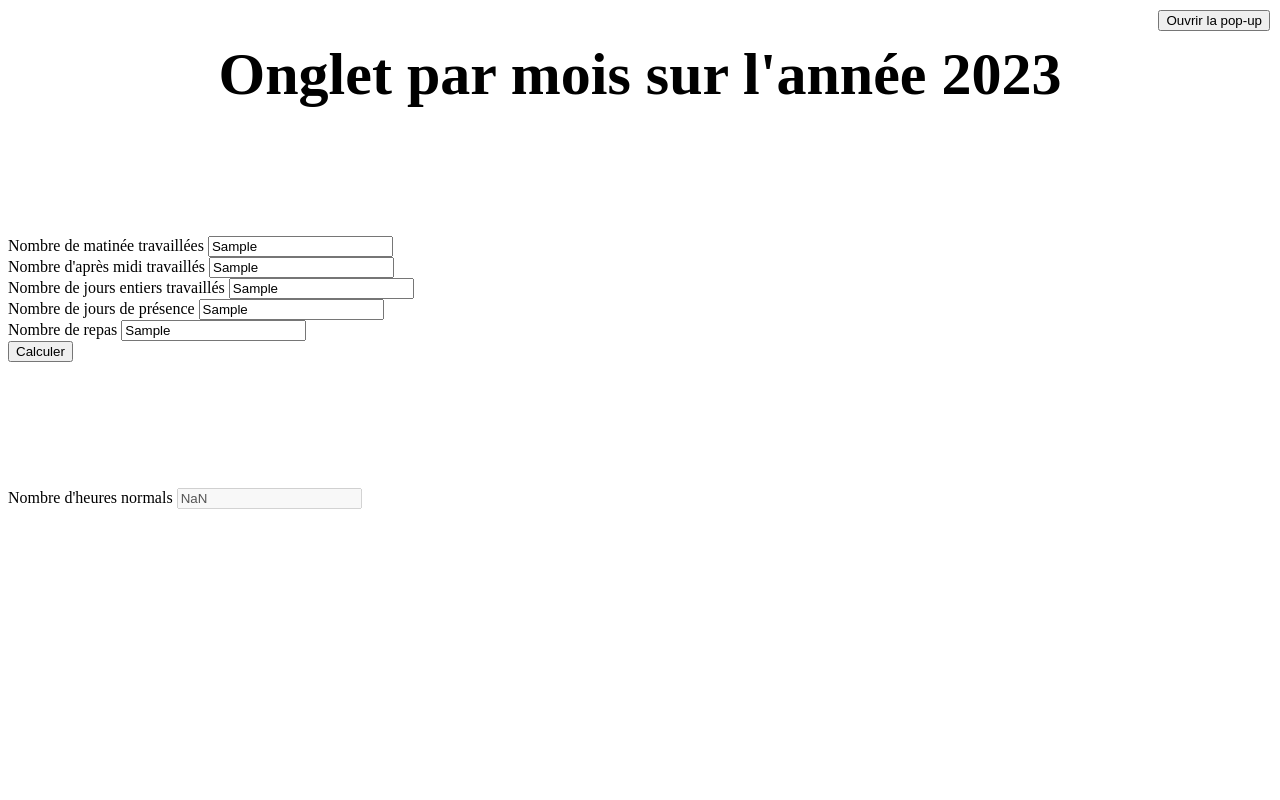
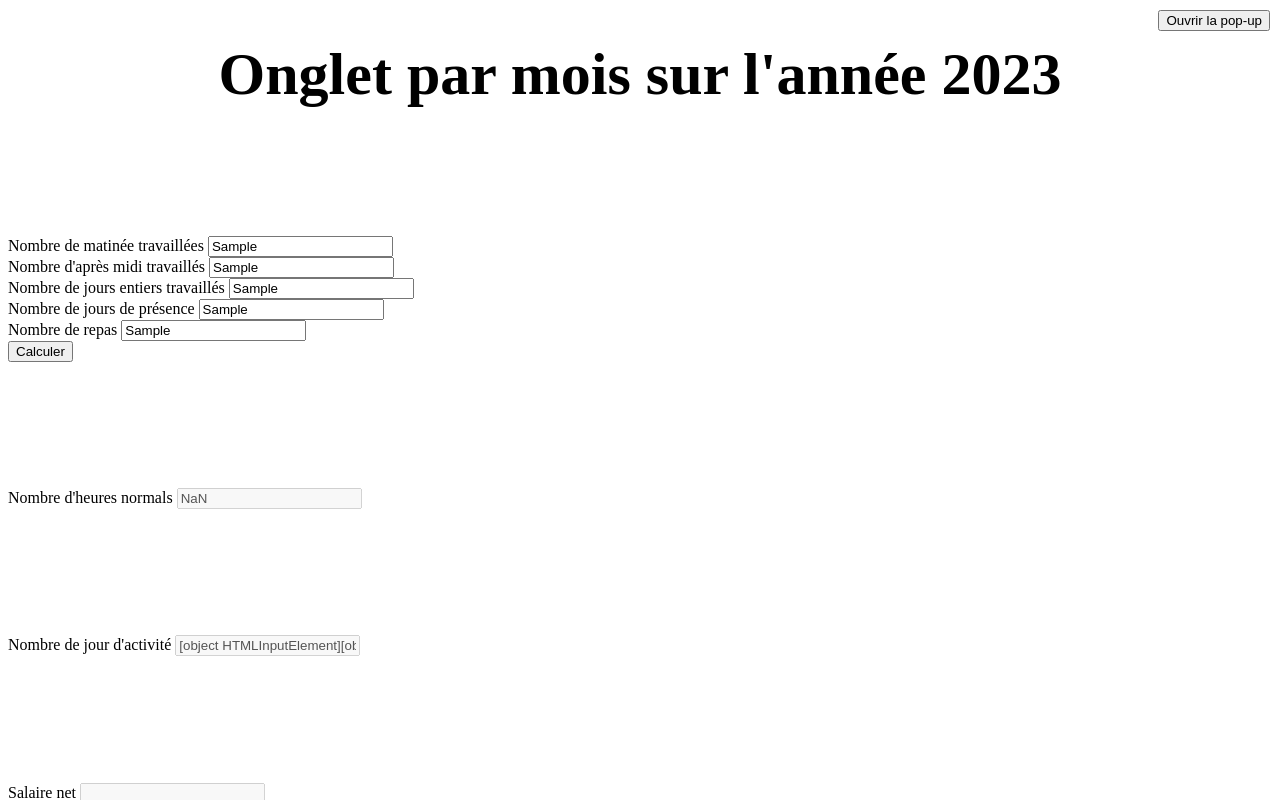
Before and after one commit to Renomiths/Projet-monthly, a plain HTML site: page index.html in a window 1280 px wide. Both pictures are taken after typing "Sample", "Sample", "Sample", "Sample", "Sample" into the empty fields and a click on the button "Calculer". Shown: the top 800 px of the page. Drawn offline with Linux system fonts and the light colour scheme.

Commit message:
ok ajout

```diff
--- a/app.js
+++ b/app.js
@@ -7,6 +7,7 @@ function addNumbers() {
   let NbreRepas = document.getElementById("NbreRepas").value;
 
   // Conversion des valeurs en nombres
+
   MatinTravaille = parseFloat(MatinTravaille);
   ApremTravaille = parseFloat(ApremTravaille);
   ttjournee = parseFloat(ttjournee);
@@ -15,13 +16,17 @@ function addNumbers() {
 
   // Addition des nombres
   console.log(NbrHMatin);
-  let result =
+  let RepHeuresNorm =
   (MatinTravaille * NbrHMatin) +
   (ApremTravaille * NbrHAprem) +
   (JourPresent * NbrHJour);
 
+  let JourActivite = NbrHMatin + NbrHAprem + JourPresent;
+
   // Mise à jour de la valeur du champ de formulaire cible
-  document.querySelector("#result").value = result;
+  document.querySelector("#RepHeuresNorm").value = RepHeuresNorm;
+
+  document.querySelector("#JourActivite").value = JourActivite;
 }
 // Ajout d'un listener sur le bouton pour lancer la fonction
 document.querySelector("#button").addEventListener("click", addNumbers);
@@ -108,7 +113,6 @@ saveBtn.addEventListener("click", function () {
 
 let storedData = JSON.parse(localStorage.getItem("formData"));
 
-
 TauxHModif = storedData["TauxH"];
 IndemEntrModif = storedData["IndemEntr"];
 TauxRModif = storedData["TauxR"];
@@ -117,8 +121,7 @@ let storedData = JSON.parse(localStorage.getItem("formData"));
 NbrHJourModif = storedData["NbrHJour"];
 let SlrBaseContrModif = storedData["SlrBaseContr"];
 
-
-  console.log(SlrBaseContrModif)
+console.log(storedData);
 
 // Ajout d'un listener sur le bouton pour annuler
 cancelBtn.addEventListener("click", function () {
--- a/index.html
+++ b/index.html
@@ -41,7 +41,23 @@
 
     <form id="form2">
         <label>Nombre d'heures normals</label>
-        <input type="text" id="result" disabled>
+        <input type="text" id="RepHeuresNorm" disabled>
+    </form>
+    <form id="form3">
+        <label>Nombre de jour d'activité</label>
+        <input type="text" id="JourActivite" disabled>
+    </form>
+    <form id="form4">
+        <label>Salaire net</label>
+        <input type="text" id="SalaireNet" disabled>
+    </form>
+    <form id="form5">
+        <label>Indemnité d'entetretiens</label>
+        <input type="text" id="IndemnEntretiens" disabled>
+    </form>
+    <form id="form6">
+        <label>Indemnité de repas</label>
+        <input type="text" id="IndemnRepas" disabled>
     </form>
 
 
```
Lines whose indentation alone changed are shown as unchanged.
